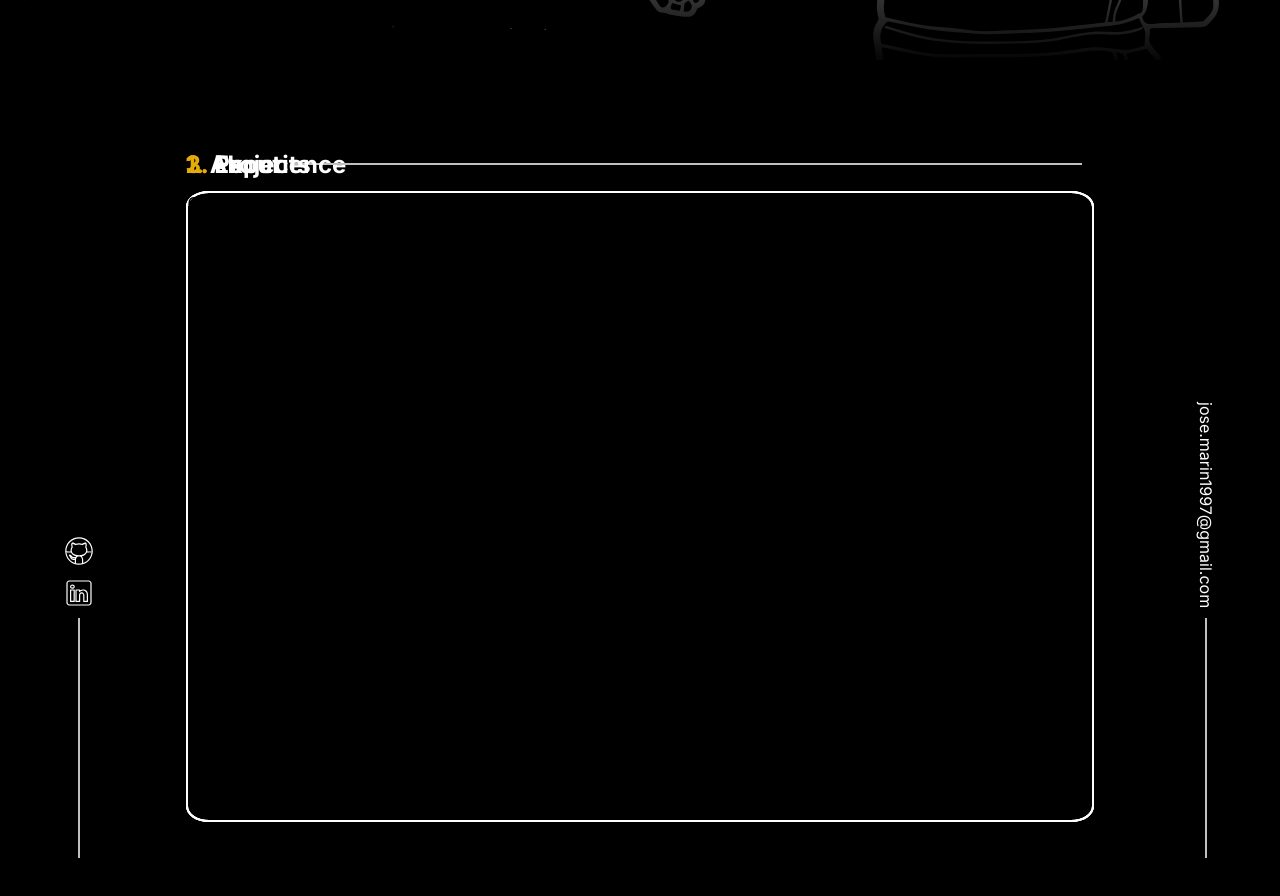
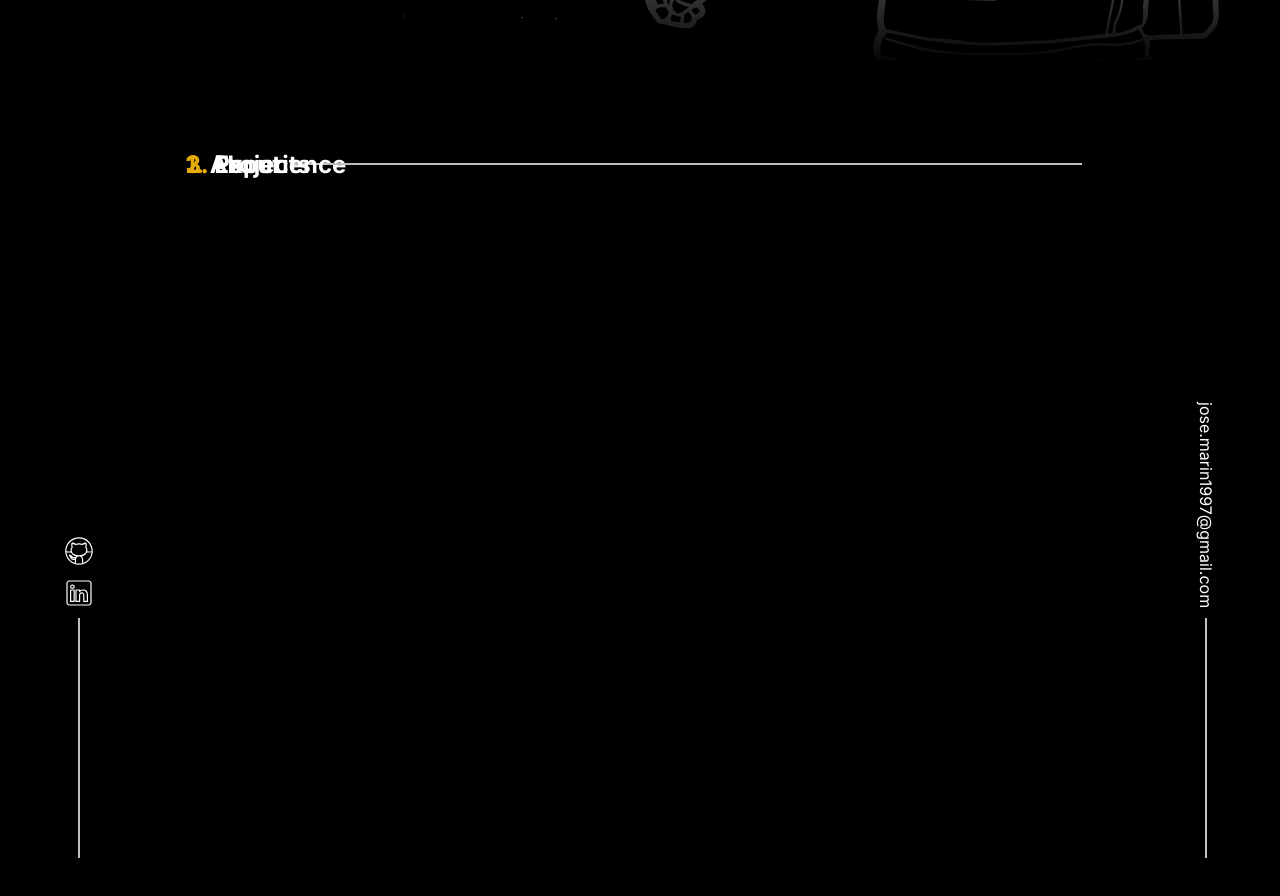
Before and after one commit to josema03/portfolio, a Next.js app: page / in a window 1280 px wide. Shown: the part 740-1636 px from the top of the page. Built offline with nearby package versions, Linux system fonts and the light colour scheme.

Commit message:
feat: relative container for common section content

```diff
--- a/components/CommonSection.tsx
+++ b/components/CommonSection.tsx
@@ -4,6 +4,7 @@ import {
   useTransform,
   useViewportScroll,
 } from "framer-motion";
+import { transparentize } from "polished";
 import React, {
   createContext,
   useCallback,
@@ -33,12 +34,6 @@ interface CommonSectionProps {
   title: string;
 }
 
-const ContentCard = styled(Box)`
-  position: relative;
-  border: solid white 2px;
-  border-radius: 2.5%;
-`;
-
 const MotionWrapper = styled(motion.div)`
   position: fixed;
   top: 64px;
@@ -46,6 +41,10 @@ const MotionWrapper = styled(motion.div)`
   left: 0;
   z-index: 0;
   transform-origin: top center;
+`;
+
+const RelativeBox = styled(Box)`
+  position: relative;
 `;
 
 const CommonSection = ({
@@ -94,7 +93,7 @@ const CommonSection = ({
   const getComponentHeight = useCallback((node) => {
     if (!node) return;
     const { scrollHeight } = node;
-    setComponentHeight(scrollHeight * 2);
+    setComponentHeight(scrollHeight * 4);
   }, []);
 
   const setMotionTransformValues = useCallback((node: HTMLElement) => {
@@ -105,7 +104,7 @@ const CommonSection = ({
       input: [
         0,
         offsetTop - innerHeight - 64,
-        offsetTop - 64,
+        offsetTop,
         offsetTop + scrollHeight - innerHeight - 64 * 1.5 * 2,
         offsetTop + scrollHeight - 64 * 1.5,
       ],
@@ -145,7 +144,8 @@ const CommonSection = ({
             flexDirection="column"
             maxWidth={{ _: "425px", md: "1024px" }}
             width={{ _: "100vw", md: "75vw" }}
-            minHeight="calc(100vh - 64px)"
+            height="calc(100vh - 64px)"
+            maxHeight="calc(100vh - 64px)"
             mx="auto"
             p={{ _: 4, md: 5 }}
             id={componentId}
@@ -184,9 +184,14 @@ const CommonSection = ({
                 parentId: componentId,
               }}
             >
-              <ContentCard flex="1" my={{ _: 4, md: 4 }}>
+              <RelativeBox
+                flex="1"
+                my={{ _: 5, md: 5 }}
+                maxHeight="100%"
+                overflow="hidden"
+              >
                 {children}
-              </ContentCard>
+              </RelativeBox>
             </CommonSectionContext.Provider>
           </Flex>
         </Box>
```
